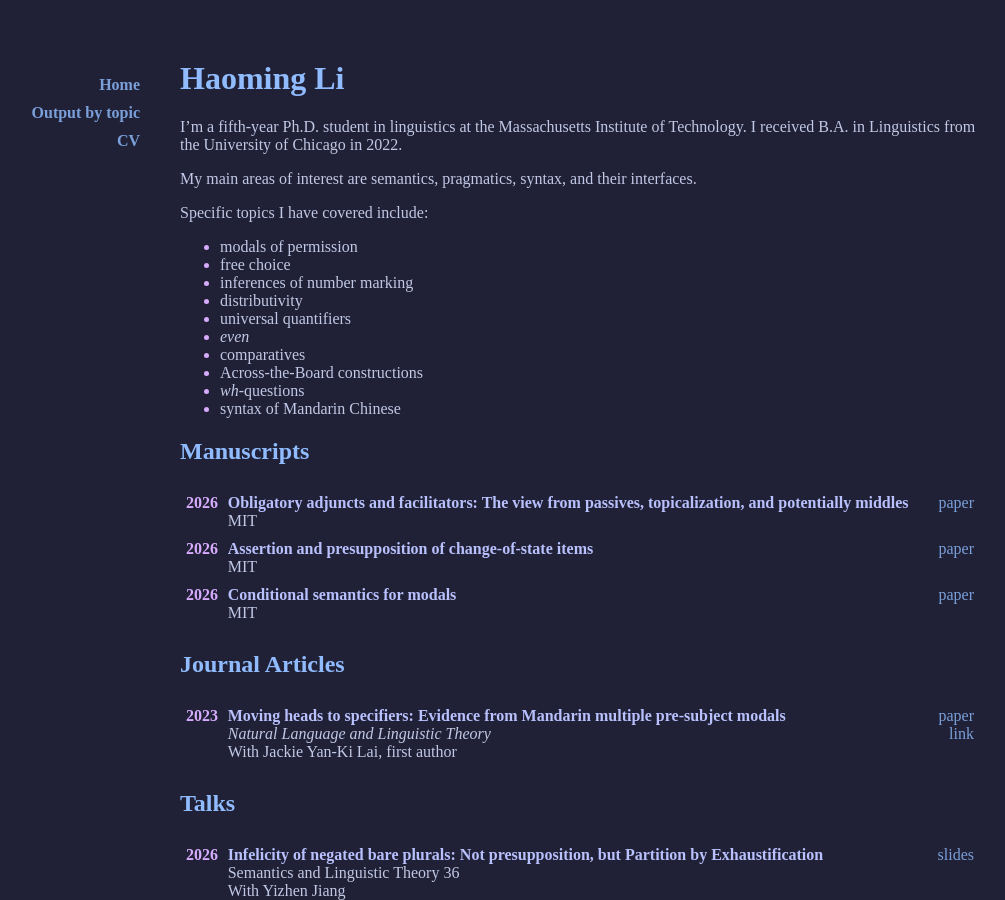
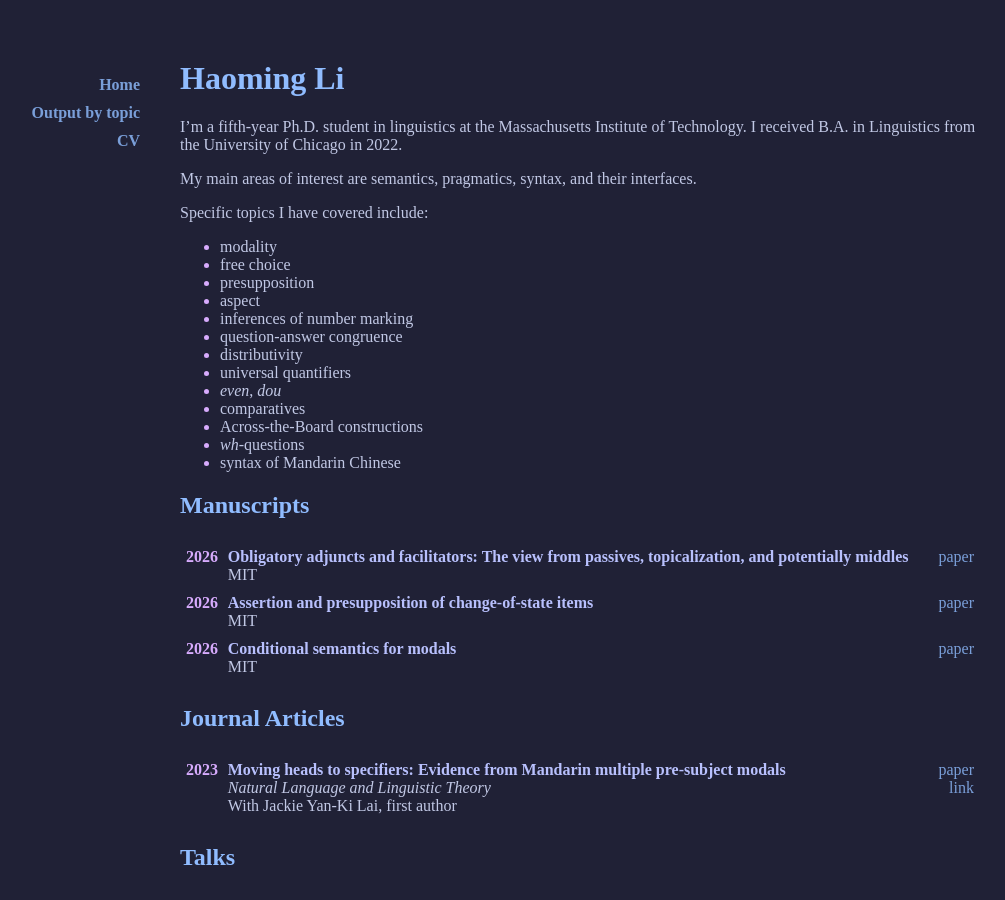
Before and after one commit to haoming-li-ling/haoming-li-ling.github.io, a Jekyll site: the page built from index.md, in a window 1280 px wide and 900 px high. Shown: the whole window, without its empty margins (60-1065 px from the left). Built offline with Jekyll 4.4.1, drawn with Linux system fonts in a browser that asks for light colours; a style sheet for code colours, icons or effects is not loaded.

Commit message:
new interets

```diff
--- a/index.md
+++ b/index.md
@@ -8,12 +8,15 @@
 My main areas of interest are semantics, pragmatics, syntax, and their interfaces.
 
 Specific topics I have covered include:
-- modals of permission
+- modality
 - free choice
+- presupposition
+- aspect
 - inferences of number marking
+- question-answer congruence
 - distributivity
 - universal quantifiers
-- _even_
+- _even_, _dou_
 - comparatives
 - Across-the-Board constructions
 - *wh*-questions
```
